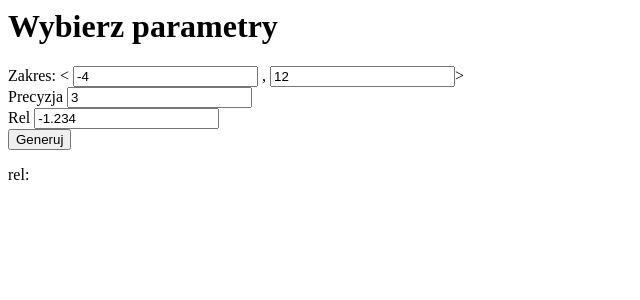
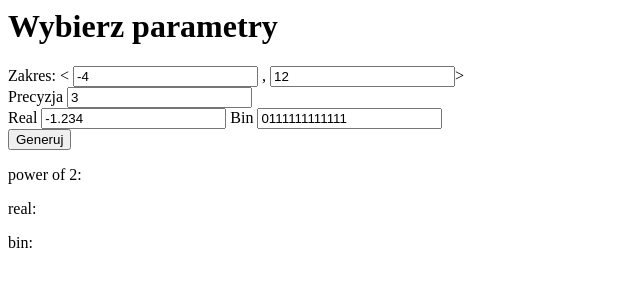
Before and after one commit to bigboyTaysh/genalgorithm, a Django app: page / in a window 1280 px wide. Shown: the top 300 px of the page, without its empty margins (0-640 px from the left). Run offline with Django 3.2, Linux system fonts and the light colour scheme.

Commit message:
bin_to_int

```diff
--- a/genapp/modules.py
+++ b/genapp/modules.py
@@ -9,5 +9,7 @@ def power_of_2(rangeA, rangeB, precision):
     return math.ceil(math.log(((rangeB - rangeA) * (1/pow(10,Decimal(-precision))) + 1), 2))
 def random_rel(rangeA, rangeB, precision):
     return Decimal(random.randrange(rangeA, rangeB + 1))/pow(10,Decimal(precision))
-def rel_to_int(rel, rangeA, rangeB, precision):
-    return (1/(rangeB-rangeA)) * (rel - rangeA) * (pow(2, precision))
+def real_to_int(real, rangeA, rangeB, precision):
+    return round((1/(rangeB-rangeA)) * (real - rangeA) * ((pow(2, power_of_2(rangeA, rangeB, precision))-1)))
+def bin_to_int(binary):
+    return int(str(binary),2)
--- a/genapp/static/main.js
+++ b/genapp/static/main.js
@@ -4,14 +4,11 @@ $('.submit').on('click', function () {
 
 function submit() {
     const csrftoken = getCookie('csrftoken');
-    const rel = $(".rel").val()
+    const real = $(".real").val()
+    const bin = $(".bin").val()
     const rangeA = $(".rangeA").val()
     const rangeB = $(".rangeB").val()
     const precision = $(".precision").val()
-
-    console.log(rangeA)
-    console.log(rangeB)
-    console.log(precision)
 
     $.ajax({
         url: 'start/',
@@ -19,13 +16,16 @@ function submit() {
         dataType: 'json',
         data: {
             csrfmiddlewaretoken: csrftoken,
-            rel: rel,
+            real: real,
+            bin: bin,
             rangeA: rangeA,
             rangeB: rangeB,
             precision: precision,
         },
         success: function (result) {
-            $(".rel-response").text(result.rel)
+            $(".power-response").text(result.power)
+            $(".real-response").text(result.real)
+            $(".bin-response").text(result.bin)
         }
     });
 }
--- a/genapp/templates/genapp/index.html
+++ b/genapp/templates/genapp/index.html
@@ -11,14 +11,18 @@
         <input type="number" name="rangeB" class="form-control rangeB" value="12">><br>
         <label for="precision">Precyzja</label>
         <input type="number" name="precision" class="form-control precision" value="3"><br>
-        <label for="rel">Rel</label>
-        <input type="number" name="rel" class="form-control rel" value="-1.234">
+        <label for="real">Real</label>
+        <input type="number" name="real" class="form-control real" value="-1.234">
+        <label for="bin">Bin</label>
+        <input type="text" name="bin" class="form-control bin" value="0111111111111">
     </div>
     <input type="button" class="submit" value="Generuj">
 </form>
 
-<p>rel: </p>
-<div class="rel-response"></div>
+<p>power of 2: <div class="power-response"></div></p>
+<p>real: <div class="real-response"></div></p>
+<p>bin: <div class="bin-response"></div></p>
+
 
 {% load static %}
 <script src="{% static 'main.js' %}"></script>
--- a/genapp/views.py
+++ b/genapp/views.py
@@ -1,7 +1,7 @@
 from django.shortcuts import render
 from django.http import HttpResponse, JsonResponse
 from django.template import loader
-from genapp.modules import power_of_2
+from genapp.modules import power_of_2, real_to_int, bin_to_int
 from decimal import Decimal
 
 # Create your views here.
@@ -14,17 +14,16 @@ def index(request):
 
 def start(request):
     if request.is_ajax and request.method == "POST":
-        ##rel = Decimal(request.POST['rel'])
+        real = Decimal(request.POST['real'])
+        binary = Decimal(request.POST['bin'])
         rangeA = Decimal(request.POST['rangeA'])
         rangeB = Decimal(request.POST['rangeB'])
         precision = Decimal(request.POST['precision'])
-        ##populationSize = request.POST['populationSize']
-
-        ##Modules.random(rangeA, rangeB, precision)
-
-        ##Modules.power_of_2(rangeA, rangeB, precision)
+        precision = Decimal(request.POST['precision'])
 
         context = {
-            'rel': power_of_2(rangeA, rangeB, precision)
+            'power': power_of_2(rangeA, rangeB, precision),
+            'real': real_to_int(real, rangeA, rangeB, precision),
+            'bin': bin_to_int(binary)
         }
         return JsonResponse(context, status=200)
```
